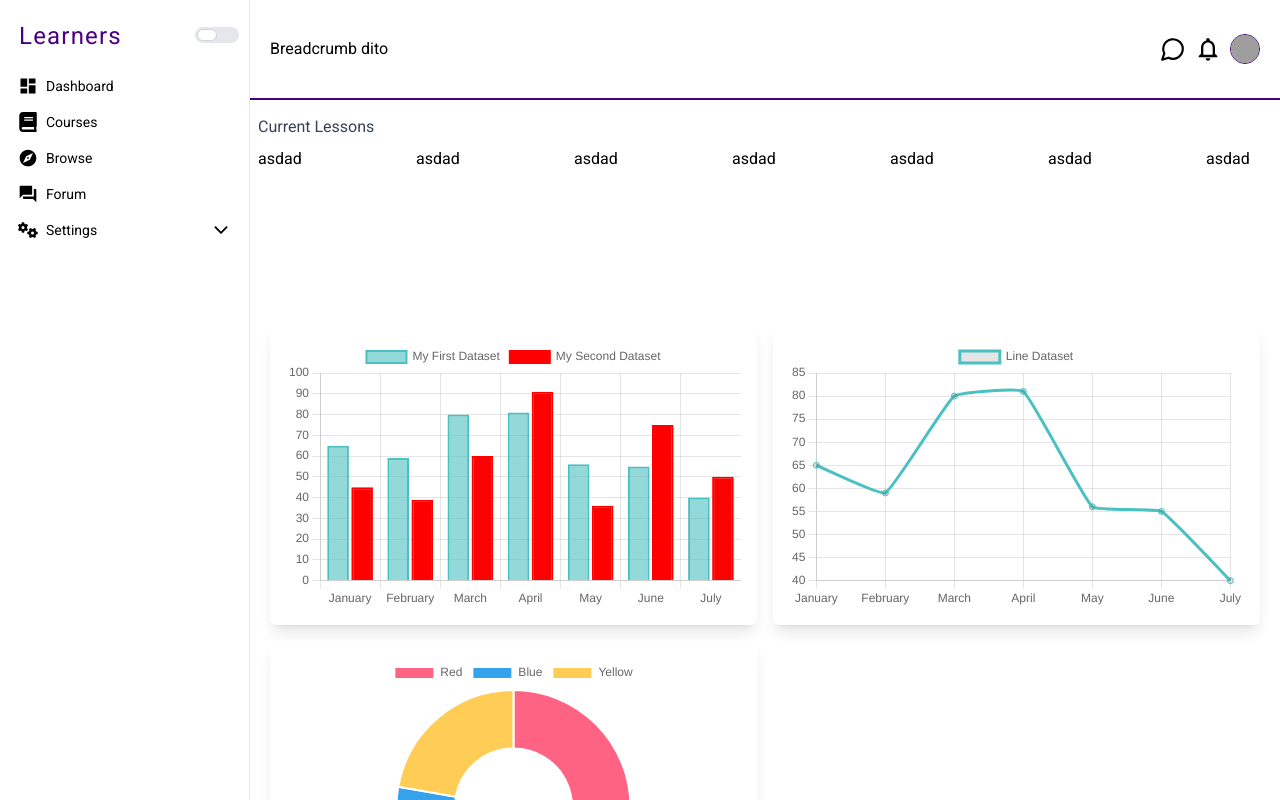
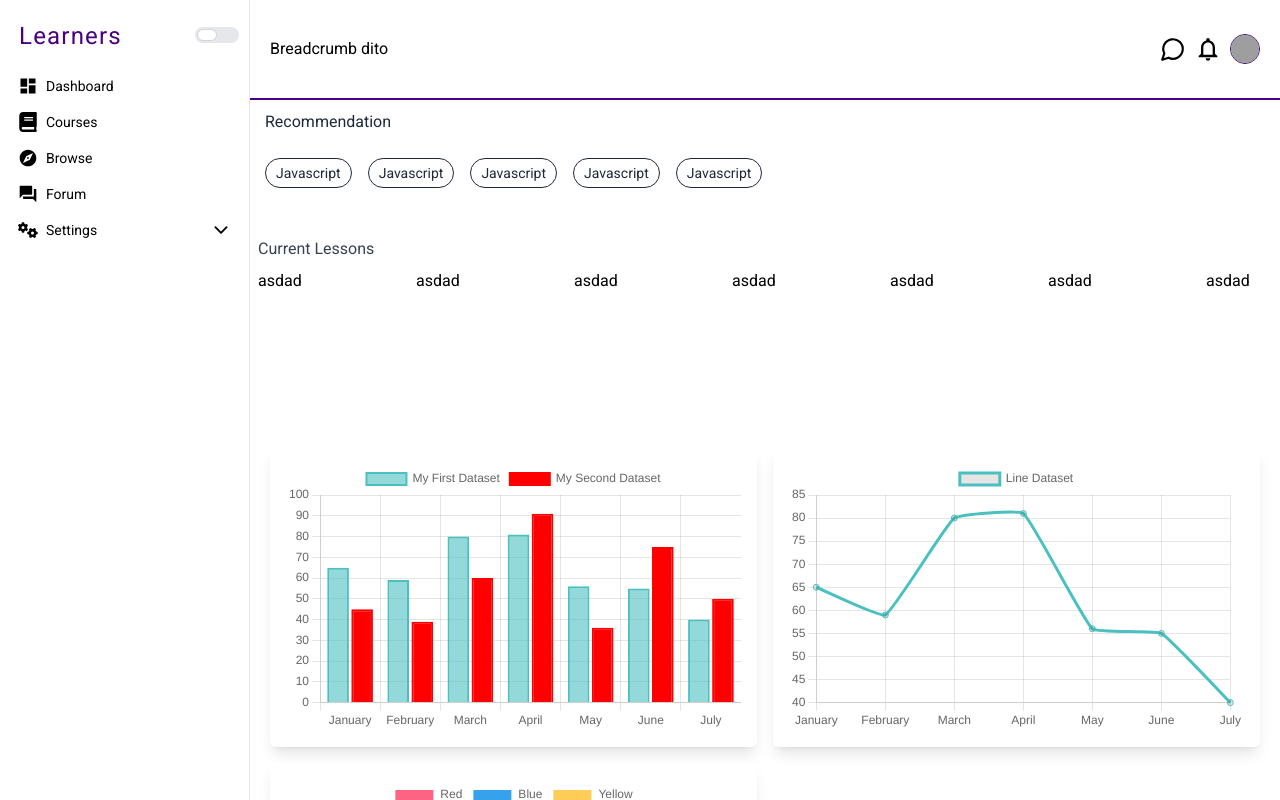
Before and after one commit to wardDward/educore_fe, a Next.js app: page /dashboard in a window 1280 px wide. Shown: the top 800 px of the page. Built offline with nearby package versions, Linux system fonts and the light colour scheme; grey boxes are pictures that could not be loaded.

Commit message:
feat: recommendation

```diff
--- /dev/null
+++ b/src/app/(learners)/_components/Recommendation.tsx
@@ -0,0 +1,30 @@
+import React from 'react'
+
+function Recommendation() {
+  return (
+    <div className='flex flex-col w-full py-[10px] px-[15px]'>
+        <div>
+          <h3 className='text-md text-gray-800'>Recommendation</h3>
+        </div>
+        <div className='flex flex-wrap items-center justify-center md:justify-start my-4'>
+            <div className='text-sm text-gray-800 px-[10px] py-1 border-[1px] border-gray-800 rounded-full hover:text-white hover:border-purpleIndigo hover:bg-purpleIndigo cursor-pointer mr-4 my-2'>
+              Javascript
+            </div>
+            <div className='text-sm text-gray-800 px-[10px] py-1 border-[1px] border-gray-800 rounded-full hover:text-white hover:border-purpleIndigo hover:bg-purpleIndigo cursor-pointer mr-4 my-2'>
+              Javascript
+            </div>
+            <div className='text-sm text-gray-800 px-[10px] py-1 border-[1px] border-gray-800 rounded-full hover:text-white hover:border-purpleIndigo hover:bg-purpleIndigo cursor-pointer mr-4 my-2'>
+              Javascript
+            </div>
+            <div className='text-sm text-gray-800 px-[10px] py-1 border-[1px] border-gray-800 rounded-full hover:text-white hover:border-purpleIndigo hover:bg-purpleIndigo cursor-pointer mr-4 my-2'>
+              Javascript
+            </div>
+            <div className='text-sm text-gray-800 px-[10px] py-1 border-[1px] border-gray-800 rounded-full hover:text-white hover:border-purpleIndigo hover:bg-purpleIndigo cursor-pointer mr-4 my-2'>
+              Javascript
+            </div>
+        </div>
+    </div>
+  )
+}
+
+export default Recommendation
--- a/src/app/(learners)/dashboard/page.tsx
+++ b/src/app/(learners)/dashboard/page.tsx
@@ -1,10 +1,12 @@
 import React from 'react'
 import Graph from '../_components/Graph'
 import CurrentLessons from '../_components/CurrentLessons'
+import Recommendation from '../_components/Recommendation'
 
 function Home() {
   return (
     <main>
+      <Recommendation/>
       <CurrentLessons/>
       <Graph/>
     </main>
--- a/src/app/_components/graphs/BarGraph.tsx
+++ b/src/app/_components/graphs/BarGraph.tsx
@@ -51,9 +51,11 @@ function BarGraph() {
             legend: { position: "top" },
         },
     }
-    useEffect(() => {
-        return () => { barRef.current?.destroy() }
-    })
+     useEffect(() => {
+           return () => {
+               barRef.current?.destroy()
+           }
+       },[])
     return (
         <div className='w-full h-full'>
             <Bar ref={barRef} data={data} options={chartOptions} />
```
